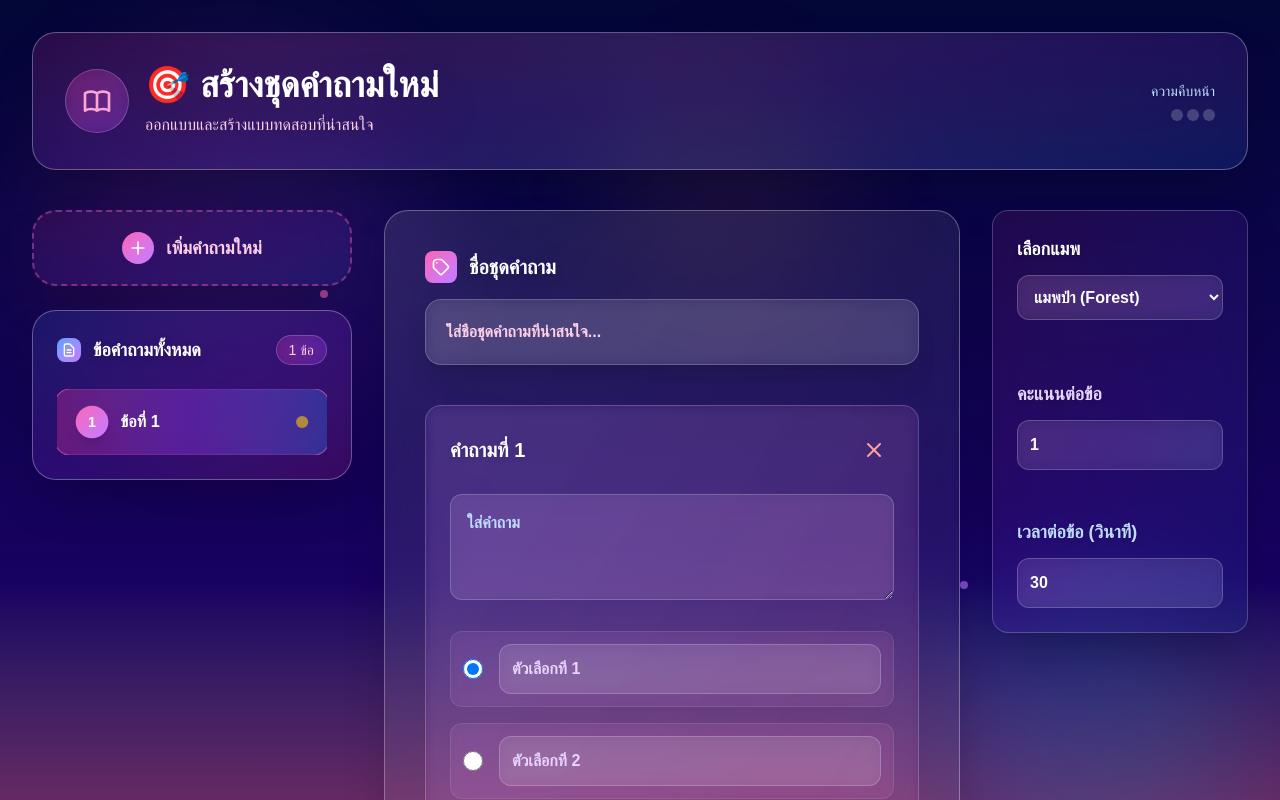
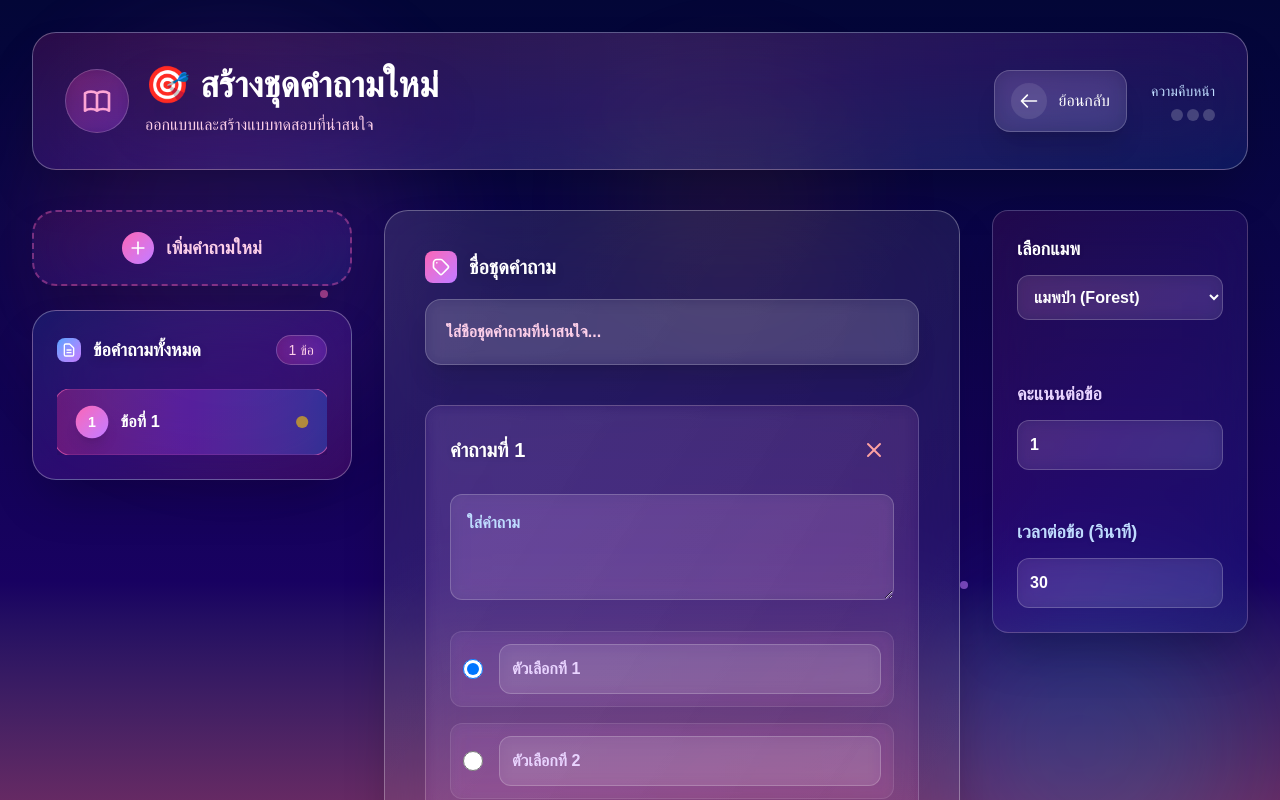
Before and after one commit to Audomsak14/quiz-quest, a Next.js app in the folder frontend/: page /create-new-set in a window 1280 px wide. Shown: the top 800 px of the page. Built offline with nearby package versions, Linux system fonts and the light colour scheme.

Commit message:
อัพโปรเจกต์เข้า repo ใหม่

```diff
--- a/frontend/src/app/create-new-set/page.jsx
+++ b/frontend/src/app/create-new-set/page.jsx
@@ -145,6 +145,20 @@ export default function CreateNewSet() {
               </div>
             </div>
 
+            <div className="flex items-center gap-6">
+              {/* Back Button */}
+              <button
+                onClick={() => router.push('/TeacherDashboard')}
+                className="flex items-center gap-3 text-white hover:text-pink-300 transition-colors duration-300 group bg-white/10 backdrop-blur-md rounded-2xl px-4 py-3 border border-white/20 hover:border-pink-300/50 shadow-xl hover:shadow-pink-500/25"
+              >
+                <div className="p-2 rounded-full bg-white/10 group-hover:bg-pink-500/20 transition-colors">
+                  <svg className="w-5 h-5" fill="none" stroke="currentColor" viewBox="0 0 24 24">
+                    <path strokeLinecap="round" strokeLinejoin="round" strokeWidth={2} d="M10 19l-7-7m0 0l7-7m-7 7h18" />
+                  </svg>
+                </div>
+                <span className="font-medium">ย้อนกลับ</span>
+              </button>
+
               {/* Progress indicator */}
               <div className="flex flex-col items-end gap-2">
                 <div className="text-sm text-blue-200 drop-shadow">ความคืบหน้า</div>
@@ -152,6 +166,7 @@ export default function CreateNewSet() {
                   <div className={`w-3 h-3 rounded-full ${title ? 'bg-green-400' : 'bg-white/20'} transition-colors duration-300`}></div>
                   <div className={`w-3 h-3 rounded-full ${questions.some(q => q.text) ? 'bg-green-400' : 'bg-white/20'} transition-colors duration-300`}></div>
                   <div className={`w-3 h-3 rounded-full ${questions.every(q => q.text && q.choices.every(c => c)) ? 'bg-green-400' : 'bg-white/20'} transition-colors duration-300`}></div>
+                </div>
               </div>
             </div>
           </div>
```
Lines whose indentation alone changed are shown as unchanged.
